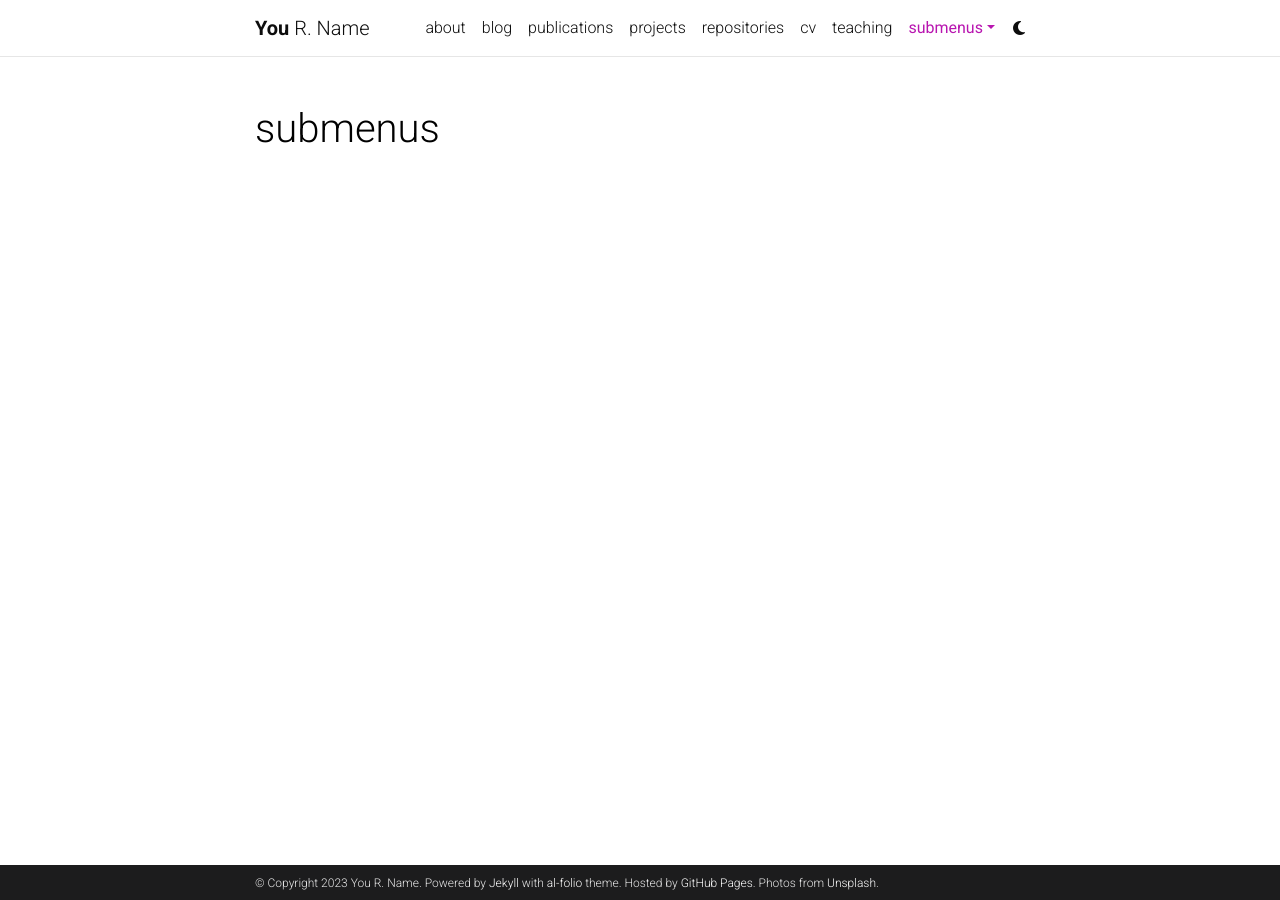
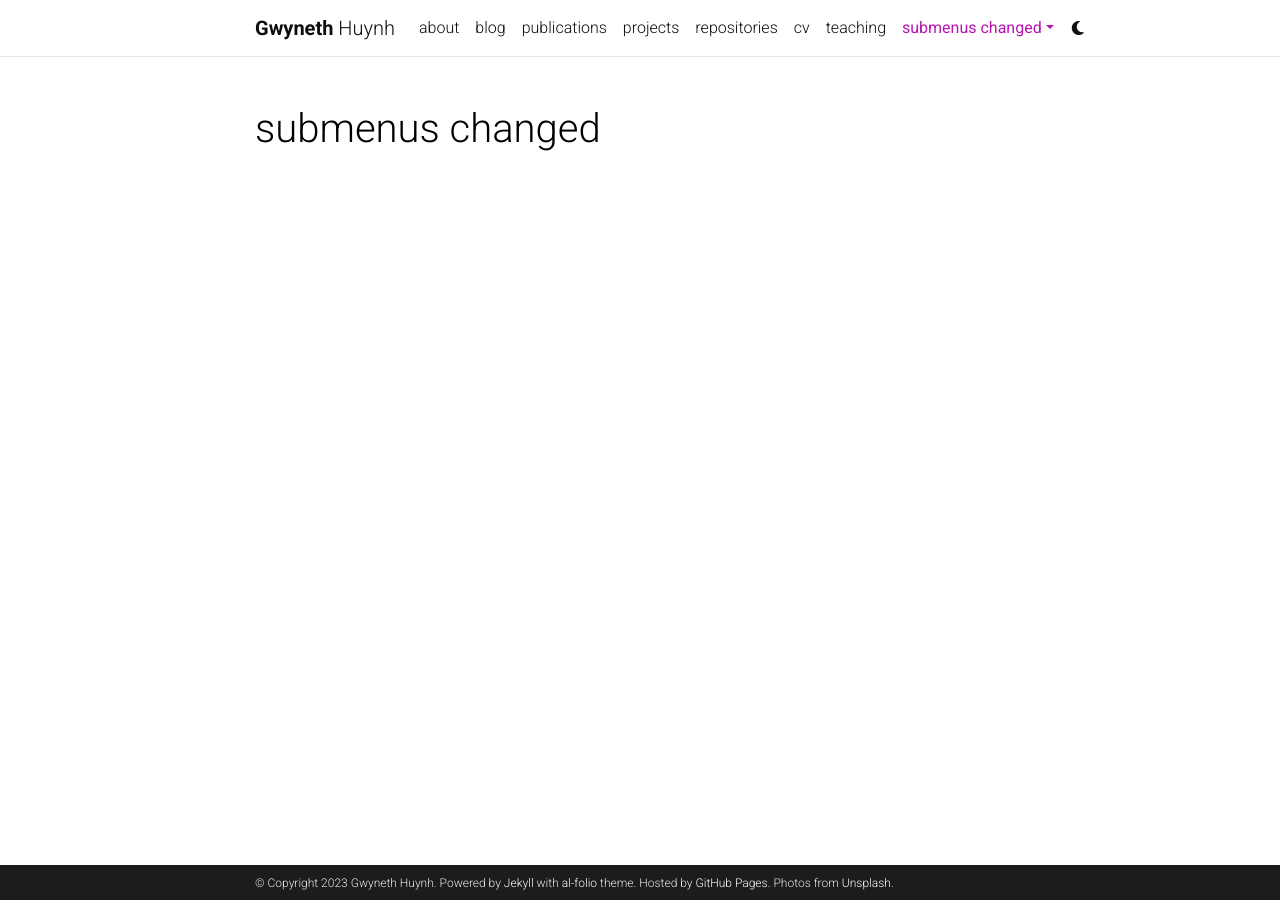
Before and after one commit to gwynethhuynh/gwynethhuynh.github.io, a Jekyll site: the page built from _pages/dropdown.md, in a window 1280 px wide. Built offline with Jekyll 4.4.1, drawn with Linux system fonts in a browser that asks for light colours; comment, search, counter and statistics services are not loaded; a style sheet for code colours, icons or effects is not loaded.

Commit message:
Updated changes to environments

```diff
--- a/_config.yml
+++ b/_config.yml
@@ -3,9 +3,9 @@
 # -----------------------------------------------------------------------------
 
 title: blank # the website title (if blank, full name will be used instead)
-first_name: You
-middle_name: R.
-last_name: Name
+first_name: Gwyneth
+middle_name:
+last_name: Huynh
 email: you@example.com
 description: > # the ">" symbol means to ignore newlines until "footer_text:"
   A simple, whitespace theme for academics. Based on [*folio](https://github.com/bogoli/-folio) design.
@@ -18,8 +18,8 @@ keywords: jekyll, jekyll-theme, academic-website, portfolio-website  # add your
 lang: en # the language of your site (for example: en, fr, cn, ru, etc.)
 icon: ⚛️  # the emoji used as the favicon (alternatively, provide image name in /assets/img/)
 
-url: https://alshedivat.github.io # the base hostname & protocol for your site
-baseurl: /al-folio # the subpath of your site, e.g. /blog/
+url: https://gwynethhuynh.github.io # the base hostname & protocol for your site
+baseurl: # the subpath of your site, e.g. /blog/
 last_updated: false # set to true if you want to display last updated in the footer
 impressum_path:  # set to path to include impressum link in the footer, use the same path as permalink in a page, helps to conform with EU GDPR
 
--- a/_pages/dropdown.md
+++ b/_pages/dropdown.md
@@ -1,6 +1,6 @@
 ---
 layout: page
-title: submenus
+title: submenus changed
 nav: true
 nav_order: 6
 dropdown: true
```
Also changed, not shown: _pages/about.md (+1 -1 lines).
